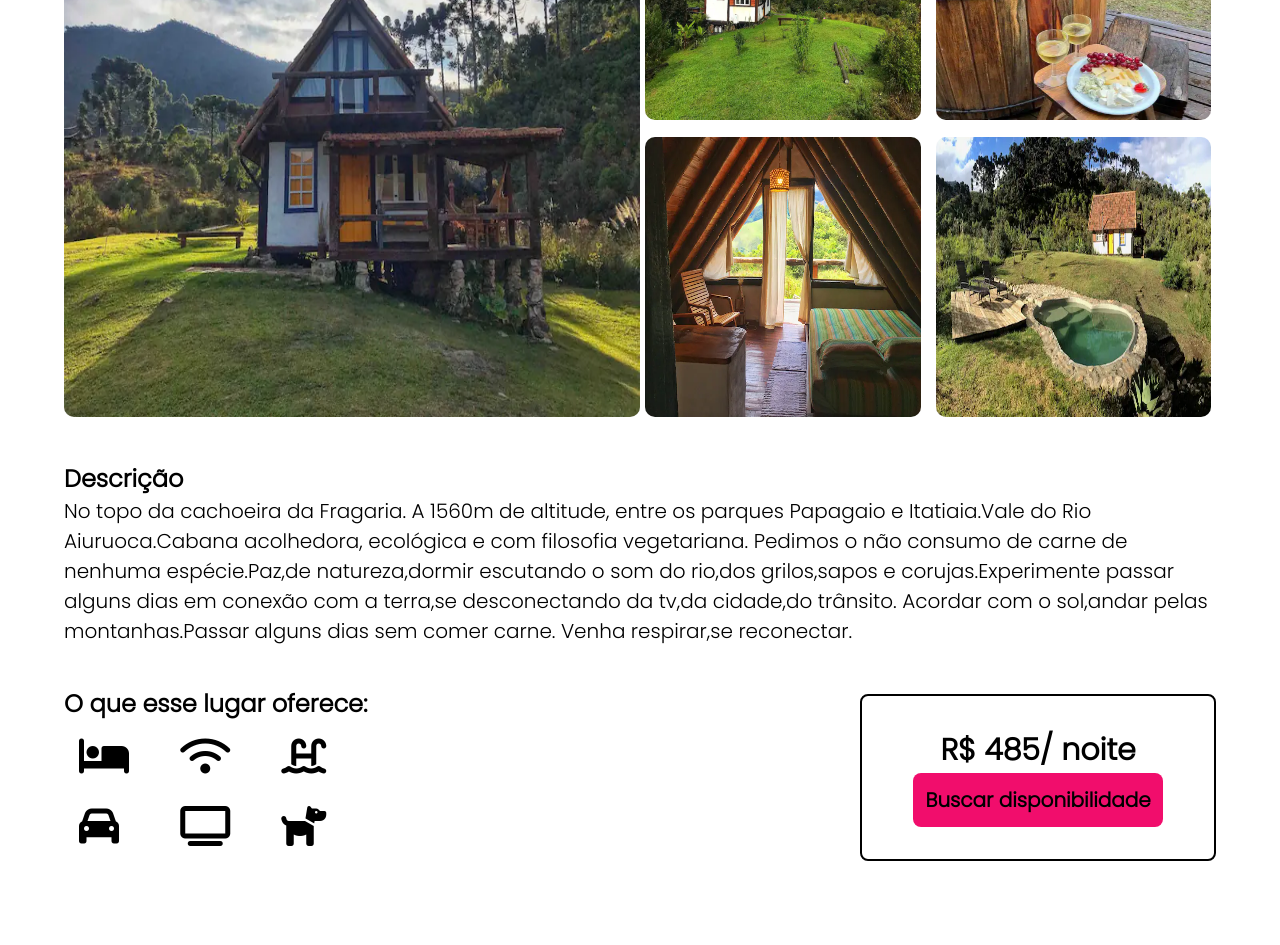
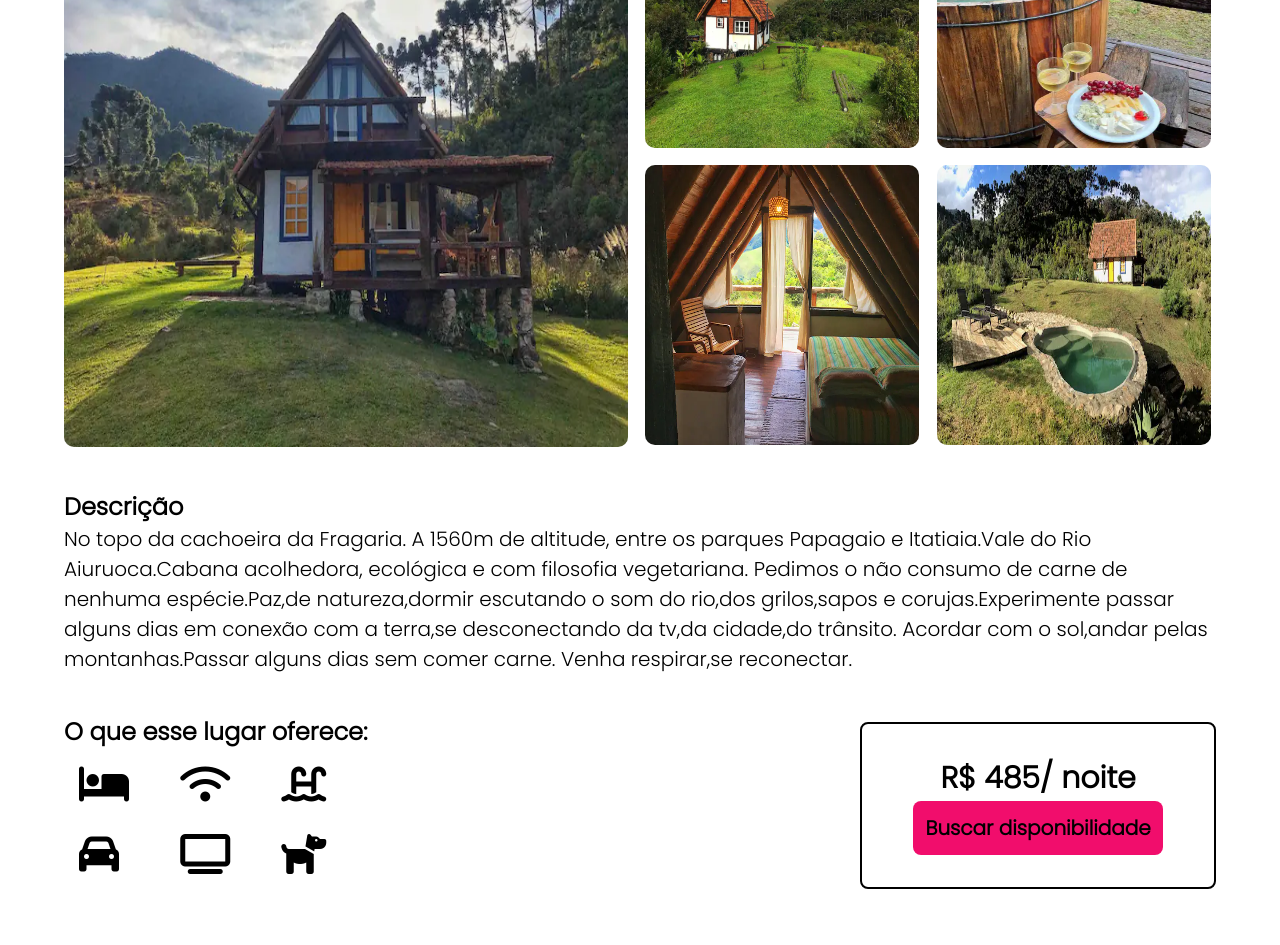
Before and after one commit to LucaolDev/Atividades-HTML, a plain HTML site: page Cp_FrontEnd/index.html in a window 1280 px wide. Shown: the part 281-1226 px from the top of the page. Before the commit the page ends 1190 px from the top, so only its background shows below. Drawn offline with Linux system fonts and the light colour scheme.

Commit message:
Add files via upload

```diff
--- a/Cp_FrontEnd/css/styles.css
+++ b/Cp_FrontEnd/css/styles.css
@@ -1,8 +1,8 @@
 :root {
     --font-body: "Poppins", sans-serif;
-    --star-color:#ffd43b;
-    --button-color:#f10d6c;
-    --black-color:#000000;
+    --star-color: #ffd43b;
+    --button-color: #f10d6c;
+    --black-color: #000000;
 }
 
 * {
@@ -11,10 +11,11 @@
     box-sizing: border-box;
     font-family: var(--font-body);
     text-decoration: none;
+}
 
 .container {
     width: 90%;
-        margin: 20px auto;
+    margin: 6vh auto;
 }
 
 .header-page {
@@ -35,29 +36,28 @@
     width: 90vw;
     height: auto;
 
-        .main-card{
+    img {
+        border-radius: 10px;
+        transition: 0.6s;
+    }
+
+    .main-card {
         width: 100%;
-            img{
-                width: 100%;
+        img {
+            width: 98%;
+            height: 72.5vh;
         }
     }
 
     @media (width <= 1024px) {
         flex-direction: column;
-			height:auto;
-		}
-
-        img {
-            border-radius: 10px;
-            width: 45vw;
-            height: 72vh;
-            transition: .6s;
+        height: auto;
     }
 
     .card-list {
         display: grid;
         grid-template-columns: repeat(2, 1fr);
-            grid-gap: 0 5px;
+        grid-gap: 0 8px;
         width: 100%;
 
         img {
@@ -67,7 +67,7 @@
 
         .card-item {
             margin: 5px;
-                img{
+            img {
                 width: 100%;
             }
         }
@@ -76,11 +76,9 @@
     img:hover {
         filter: brightness(0.8);
     }
-
 }
 
 .description {
-
     h2 {
         font-size: 24px;
     }
@@ -119,7 +117,6 @@
         h2 {
             font-size: 30px;
             font-weight: 600;
-
         }
 
         a {
@@ -135,6 +132,4 @@
             filter: brightness(0.8);
         }
     }
-
 }
-}
--- a/Cp_FrontEnd/index.html
+++ b/Cp_FrontEnd/index.html
@@ -21,12 +21,12 @@
 <body>
 
     <div class="container">
-        <div class="header-page">
+        <section class="header-page">
             <h2>Sitio Samsara-Chalé banheira Ofuro-Vegetarianismo.</h2>
             <div class="info">
                 <h3><i class="fa-solid fa-star"></i> 5,0 Cabana em Itamonte - Minas Gerais</h3>
             </div>
-        </div>
+        </section>
 
         <section class="hero-page">
 
@@ -51,16 +51,16 @@
 
         </section>
 
-        <div class="description">
+        <section class="description">
             <h2>Descrição</h2>
             <p>No topo da cachoeira da Fragaria. A 1560m de altitude, entre os parques Papagaio e Itatiaia.Vale do Rio
                 Aiuruoca.Cabana acolhedora, ecológica e com filosofia vegetariana. Pedimos o não consumo de carne de
                 nenhuma espécie.Paz,de natureza,dormir escutando o som do rio,dos grilos,sapos e corujas.Experimente
                 passar alguns dias em conexão com a terra,se desconectando da tv,da cidade,do trânsito. Acordar com o
                 sol,andar pelas montanhas.Passar alguns dias sem comer carne. Venha respirar,se reconectar.</p>
-        </div>
+        </section>
 
-        <div class="offers">
+        <section class="offers">
             <div class="icons">
                 <h2>O que esse lugar oferece: </h2>
                 <ul>
@@ -78,7 +78,7 @@
                     href="https://www.airbnb.com.br/rooms/786323246305811370?source_impression_id=p3_1715447653_yPm0mAfHZRfyeOXX" target="_blank">Buscar
                     disponibilidade</a>
             </div>
-        </div>
+        </section>
     </div>
 
 </body>
```
Lines whose indentation alone changed are shown as unchanged.
